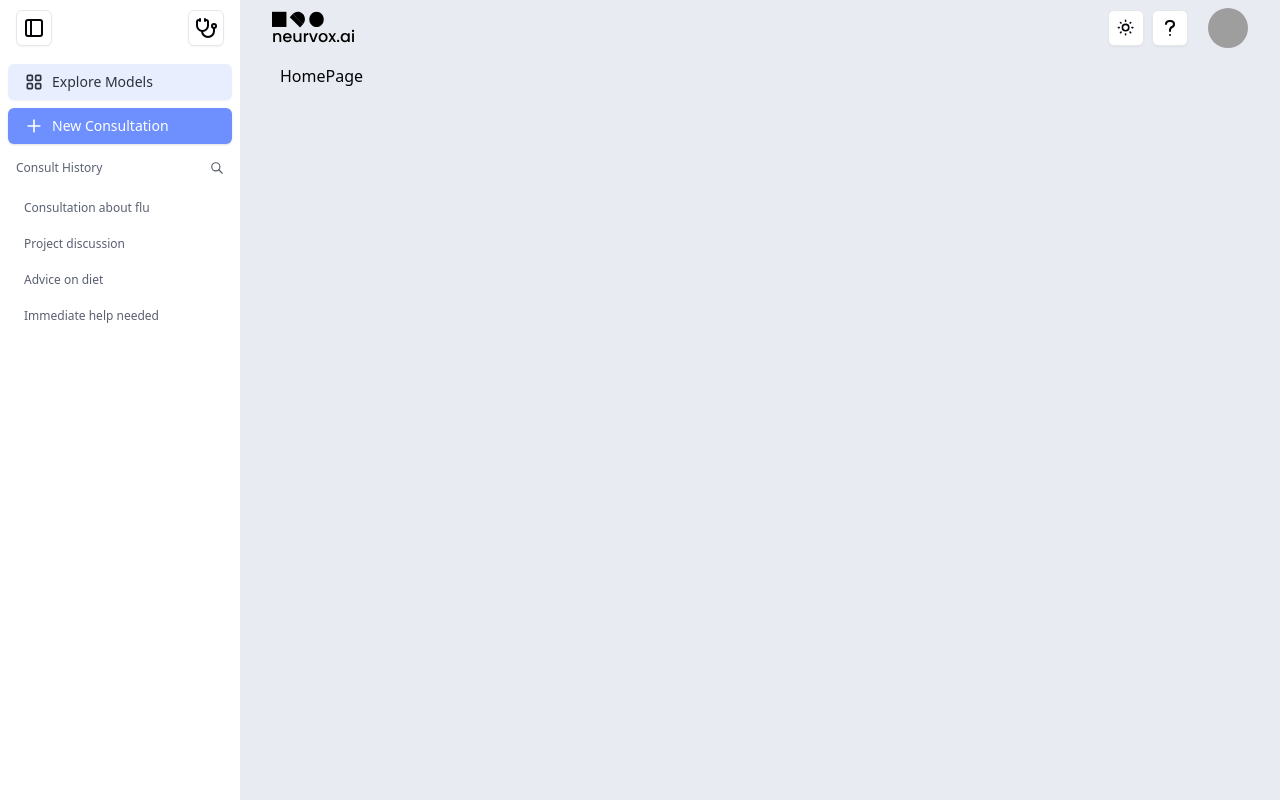
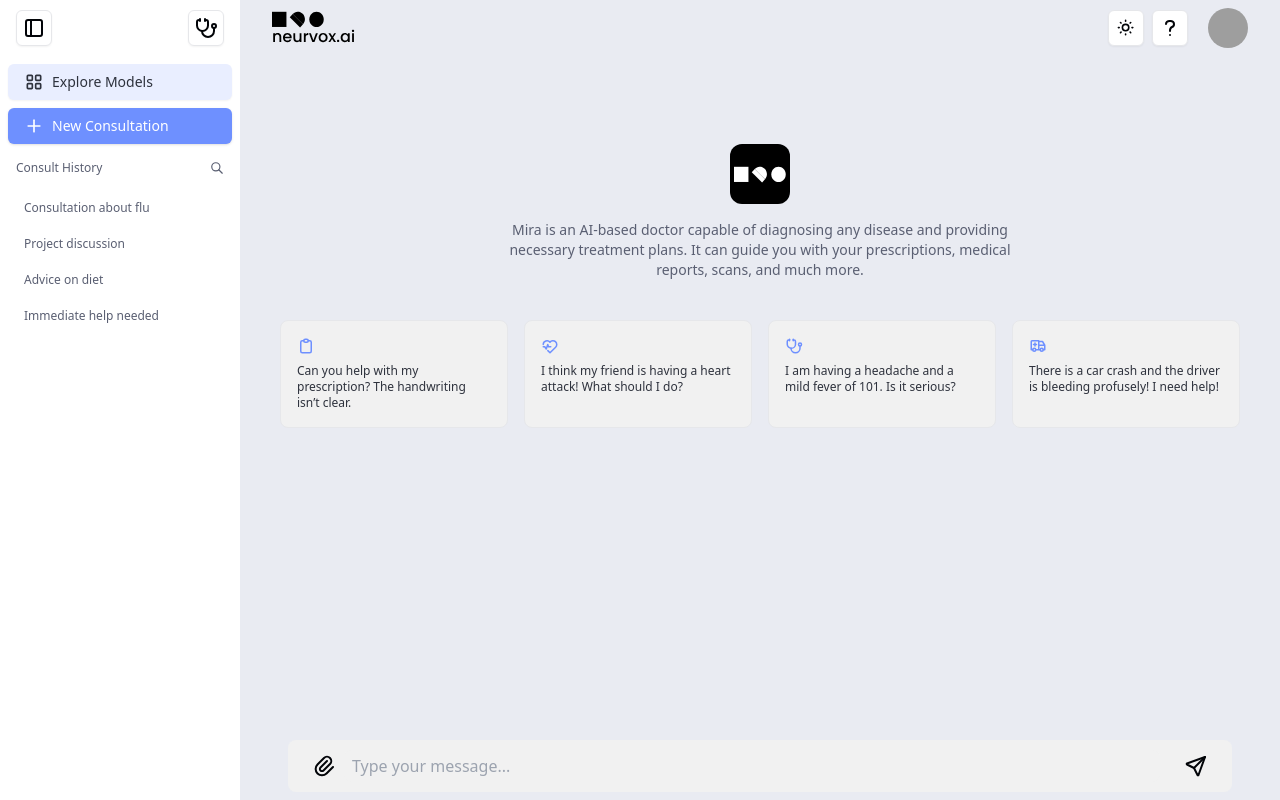
Before and after one commit to Decodam/mira, a Next.js app: page / in a window 1280 px wide. Built offline with nearby package versions, Linux system fonts and the light colour scheme; grey boxes are pictures that could not be loaded.

Commit message:
chat layout build

```diff
--- a/src/app/(ai_chat)/c/[id]/page.jsx
+++ b/src/app/(ai_chat)/c/[id]/page.jsx
@@ -1,9 +1,15 @@
+import ChatLayout from "@/components/chat-layout";
 
 
 export default function ChatIDPage({}) {
+  const demoFunction = async() => {
+    'use server'
+    console.log("done")
+  }
+
   return (
-    <div>
+    <ChatLayout formAction={demoFunction}>
       ChatIDPage
-    </div>
+    </ChatLayout>
   );
 }
--- a/src/app/(ai_chat)/layout.jsx
+++ /dev/null
@@ -1,10 +0,0 @@
-import ChatLayout from "@/components/chat-layout";
-
-
-export default function AIChatLayout({children}) {
-  return (
-    <ChatLayout>
-      {children}
-    </ChatLayout>
-  );
-}
--- a/src/app/(ai_chat)/page.jsx
+++ b/src/app/(ai_chat)/page.jsx
@@ -1,8 +1,39 @@
+import ChatLayout from "@/components/chat-layout";
+import DescriptionCard from "@/components/description-card";
+import Image from "next/image";
+import { IconClipboard, IconHeartbeat, IconStethoscope, IconAmbulance } from "@tabler/icons-react"; // Import icons
 
-export default function HomePage({}) {
+export default function HomePage() {
+  const demoFunction = async () => {
+    'use server';
+    console.log("done");
+  };
+
+  const descriptions = [
+    { icon: IconClipboard, description: "Can you help with my prescription? The handwriting isn’t clear." },
+    { icon: IconHeartbeat, description: "I think my friend is having a heart attack! What should I do?" },
+    { icon: IconStethoscope, description: "I am having a headache and a mild fever of 101. Is it serious?" },
+    { icon: IconAmbulance, description: "There is a car crash and the driver is bleeding profusely! I need help!" },
+  ];
+
   return (
-    <>
-      HomePage
-    </>
+    <ChatLayout formAction={demoFunction}>
+      <div className="mt-10 md:mt-20">
+        <Image src={"/icon.svg"} alt="mira.ai" height={60} width={60} className="mx-auto"/>
+        <p className="mx-auto max-w-lg text-center mt-4 text-sm font-medium text-muted-foreground">
+          Mira is an AI-based doctor capable of diagnosing any disease and providing necessary treatment plans. It can guide you with your prescriptions, medical reports, scans, and much more.
+        </p>
+      </div>
+
+      <div className="mt-10 flex flex-wrap gap-4">
+        {descriptions.map((item, index) => (
+          <DescriptionCard
+            key={index}
+            icon={item.icon}
+            description={item.description}
+          />
+        ))}
+      </div>
+    </ChatLayout>
   );
 }
--- a/src/components/chat-layout.jsx
+++ b/src/components/chat-layout.jsx
@@ -3,7 +3,7 @@
 import Image from "next/image";
 import Link from "next/link";
 import { useState, useEffect } from "react";
-import { useParams } from 'next/navigation'
+import { useParams } from 'next/navigation';
 import { Avatar, AvatarFallback, AvatarImage } from "@/components/ui/avatar";
 import {
   DropdownMenu,
@@ -22,38 +22,59 @@ import {
   IconPlus,
   IconLayoutGrid,
   IconSearch,
+  IconSend,
+  IconPaperclip,
+  IconX,
 } from "@tabler/icons-react";
 import { Button } from "./ui/button";
 import { ToggleTheme } from "./ui/toggle-theme";
 import { Squeeze as Hamburger } from 'hamburger-react';
 
-export default function ChatLayout({ children }) {
+export default function ChatLayout({ children, formAction }) {
   const [searchOn, setSearchOn] = useState(false);
   const [searchField, setSearchField] = useState('');
   const [sidebarCollapsed, setSidebarCollapsed] = useState(false);
+  const [InputText, setInputText] = useState('');
+  const [uploadedFile, setUploadedFile] = useState(null);
+  const [hoveredImage, setHoveredImage] = useState(false);
 
-  const params = useParams()
-  const activeChatId = params?.id; // Extract the id from the route parameters
+  const params = useParams();
+  const activeChatId = params?.id;
 
   useEffect(() => {
     const handleResize = () => {
       if (window.innerWidth >= 768) {
-        setSidebarCollapsed(false); // Open sidebar on large screens
+        setSidebarCollapsed(false);
       } else {
-        setSidebarCollapsed(true); // Close sidebar on small screens
+        setSidebarCollapsed(true);
       }
     };
 
-    // Call handleResize on initial render
     handleResize();
 
-    // Add event listener to handle resize
     window.addEventListener('resize', handleResize);
 
     return () => {
       window.removeEventListener('resize', handleResize);
     };
   }, []);
+
+  const handleFileChange = (event) => {
+    const file = event.target.files[0];
+    setUploadedFile(file);
+  };
+
+  const handlePaperclipClick = () => {
+    document.getElementById('file-upload').click();
+  };
+
+  const handleImageHover = (hover) => {
+    setHoveredImage(hover);
+  };
+
+  const handleRemoveImage = () => {
+    setUploadedFile(null);
+  };
 
   const chatHistory = [
     { id: 1, name: 'Consultation about flu' },
@@ -66,6 +87,10 @@ export default function ChatLayout({ children }) {
   const filteredChats = chatHistory.filter(chat =>
     chat.name.toLowerCase().includes(searchField.toLowerCase())
   );
+
+  const formSubmitAction = () => {
+    formAction();
+  };
 
   return (
     <>
@@ -174,6 +199,52 @@ export default function ChatLayout({ children }) {
               {children}
             </div>
           </div>
+
+          {formAction && (
+            <div className="md:container">
+              <form action={formSubmitAction} className="flex items-center p-2">
+                <div className="inputbox flex items-center w-full p-2 rounded-lg bg-accent">
+                  <IconPaperclip cursor="pointer" className="ml-4 mr-2" onClick={handlePaperclipClick} />
+                  {uploadedFile && (
+                    <div
+                      className="relative mr-4"
+                      onMouseEnter={() => handleImageHover(true)}
+                      onMouseLeave={() => handleImageHover(false)}
+                    >
+                      {/* eslint-disable-next-line @next/next/no-img-element */}
+                      <img src={URL.createObjectURL(uploadedFile)} alt="Uploaded Image" width={50} height={50} className="rounded" />
+                      {hoveredImage && (
+                        <button
+                          type="button"
+                          className="absolute top-0 right-0 p-1 bg-background rounded-full border"
+                          onClick={handleRemoveImage}
+                        >
+                          <IconX size={16} />
+                        </button>
+                      )}
+                    </div>
+                  )}
+                  <input
+                    type="text"
+                    value={InputText}
+                    onChange={(e) => {setInputText(e.target.value)}}
+                    placeholder="Type your message..."
+                    className="flex-1 px-2 py-1 rounded-lg bg-accent focus:outline-none text-muted-foreground"
+                  />
+                  <Button type="submit" variant="primary" className="ml-2">
+                    <IconSend />
+                  </Button>
+                </div>
+                <input
+                  type="file"
+                  id="file-upload"
+                  className="hidden"
+                  accept="image/*"
+                  onChange={handleFileChange}
+                />
+              </form>
+            </div>
+          )}
         </div>
       </div>
     </>
--- /dev/null
+++ b/src/components/description-card.jsx
@@ -0,0 +1,12 @@
+export default function DescriptionCard({ icon: Icon, description }) {
+  return (
+    <div className="flex-1 border-border p-4 border rounded-lg bg-accent min-w-52">
+      <div className="mb-2">
+        {Icon && <Icon size={18} className="text-primary" />}
+      </div>
+      <p className="text-xs text-secondary-foreground">
+        {description}
+      </p>
+    </div>
+  );
+}
```
